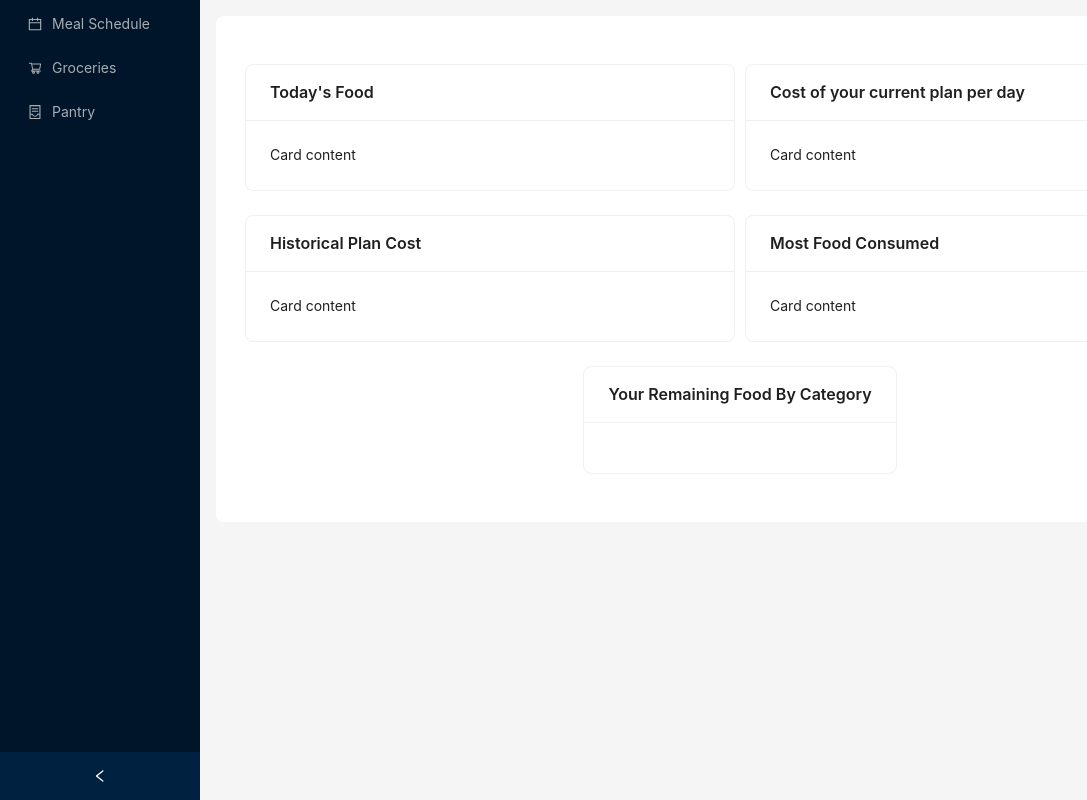
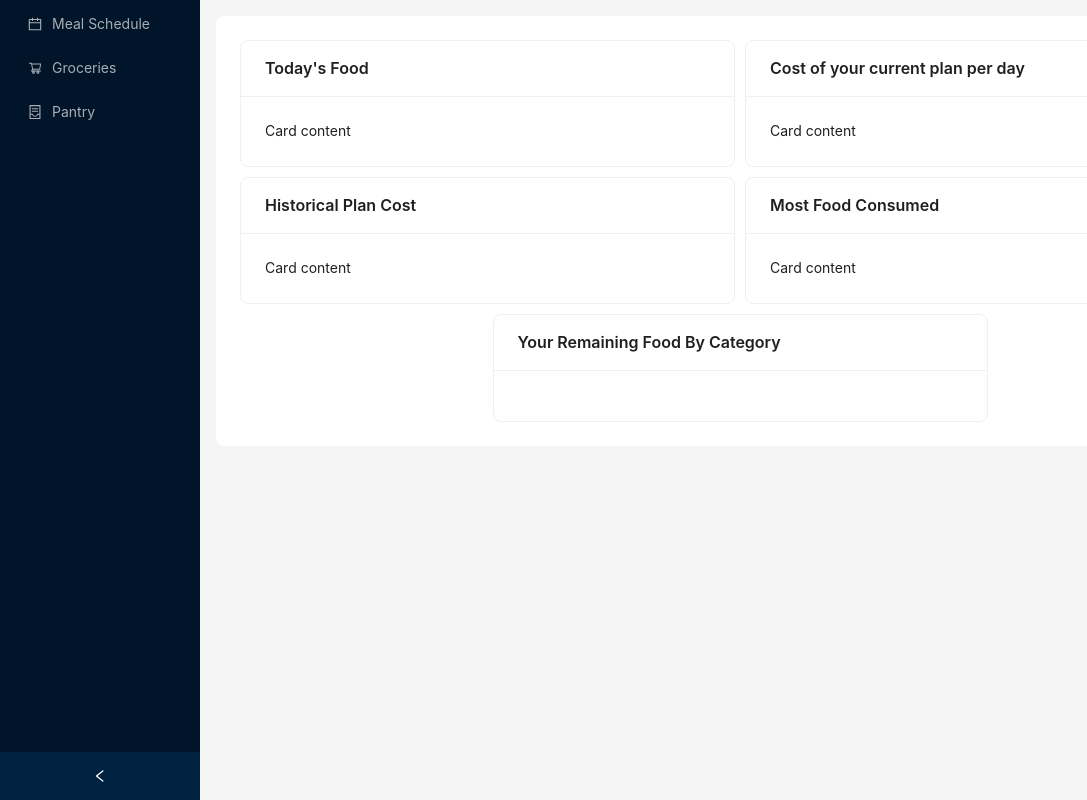
Before and after one commit to Moneexa/grocery-planner, a React (Vite) app in the folder frontend/: page /app in a window 1280 px wide. Shown: the whole page, without its empty margins (0-1087 px from the left). Built offline with nearby package versions, Linux system fonts and the light colour scheme.

Commit message:
added wireframe for graphs

```diff
--- a/frontend/src/pages/Dashboard/Analytics/Analytics.tsx
+++ b/frontend/src/pages/Dashboard/Analytics/Analytics.tsx
@@ -3,7 +3,7 @@ import { Card, Col, Row } from 'antd';
 export function Analytics() {
   return (
     <>
-      <Row justify="center" gutter={10} style={{ margin: '24px 0' }}>
+      <Row justify="center" gutter={[10, 10]}>
         <Col span={12}>
           <Card title="Today's Food" bordered={true}>
             Card content
@@ -14,8 +14,6 @@ export function Analytics() {
             Card content
           </Card>
         </Col>
-      </Row>
-      <Row justify="center" gutter={10} style={{ margin: '24px 0' }}>
         <Col span={12}>
           <Card title="Historical Plan Cost" bordered={true}>
             Card content
@@ -26,13 +24,13 @@ export function Analytics() {
             Card content
           </Card>
         </Col>
-      </Row>
-      <Row justify="center" style={{ margin: '24px 0' }}>
-        <Card title="Your Remaining Food By Category">
-          <Col span={8}></Col>
-          <Col span={8}></Col>
-          <Col span={8}></Col>
-        </Card>
+        <Col span={12}>
+          <Card title="Your Remaining Food By Category">
+            <Col span={8}></Col>
+            <Col span={8}></Col>
+            <Col span={8}></Col>
+          </Card>
+        </Col>
       </Row>
     </>
   );
```
